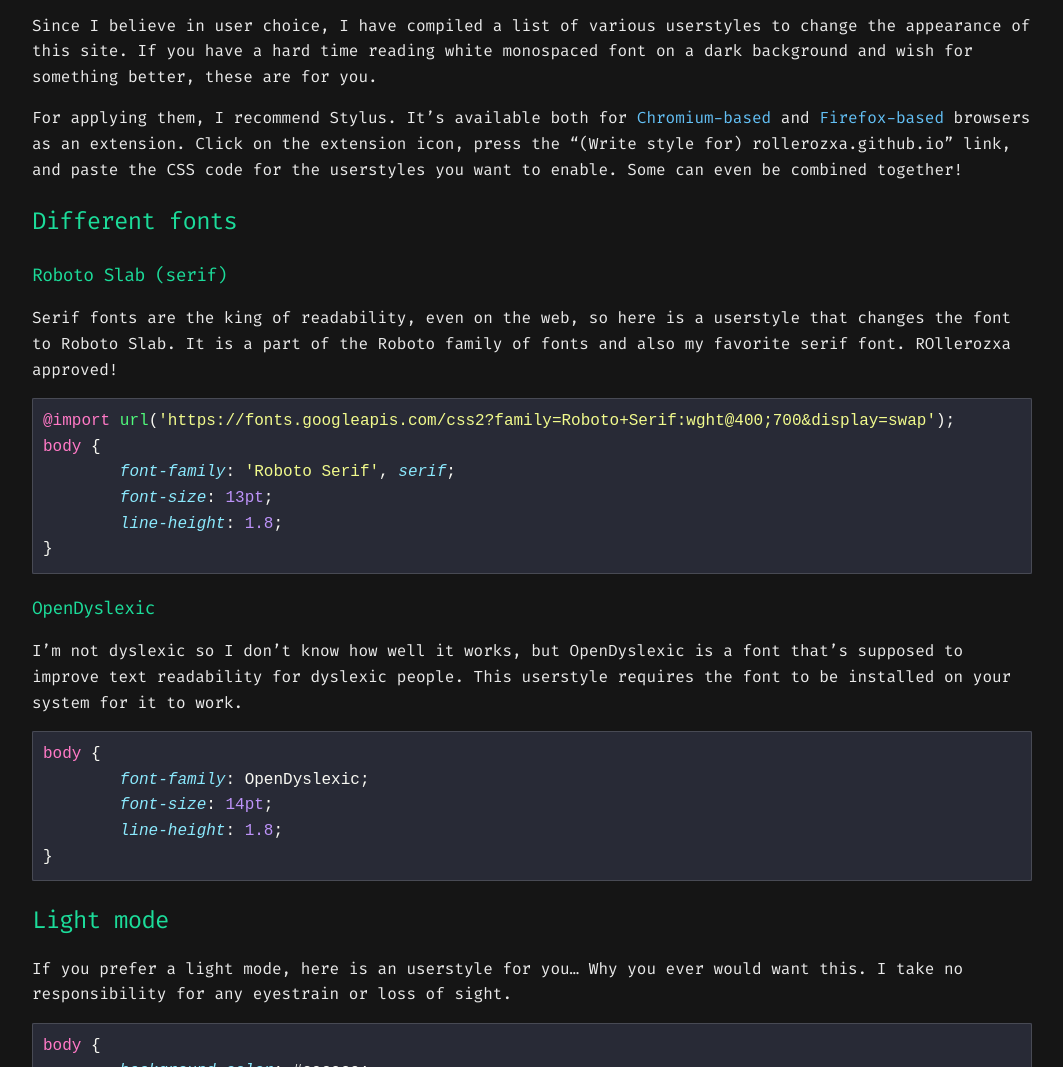
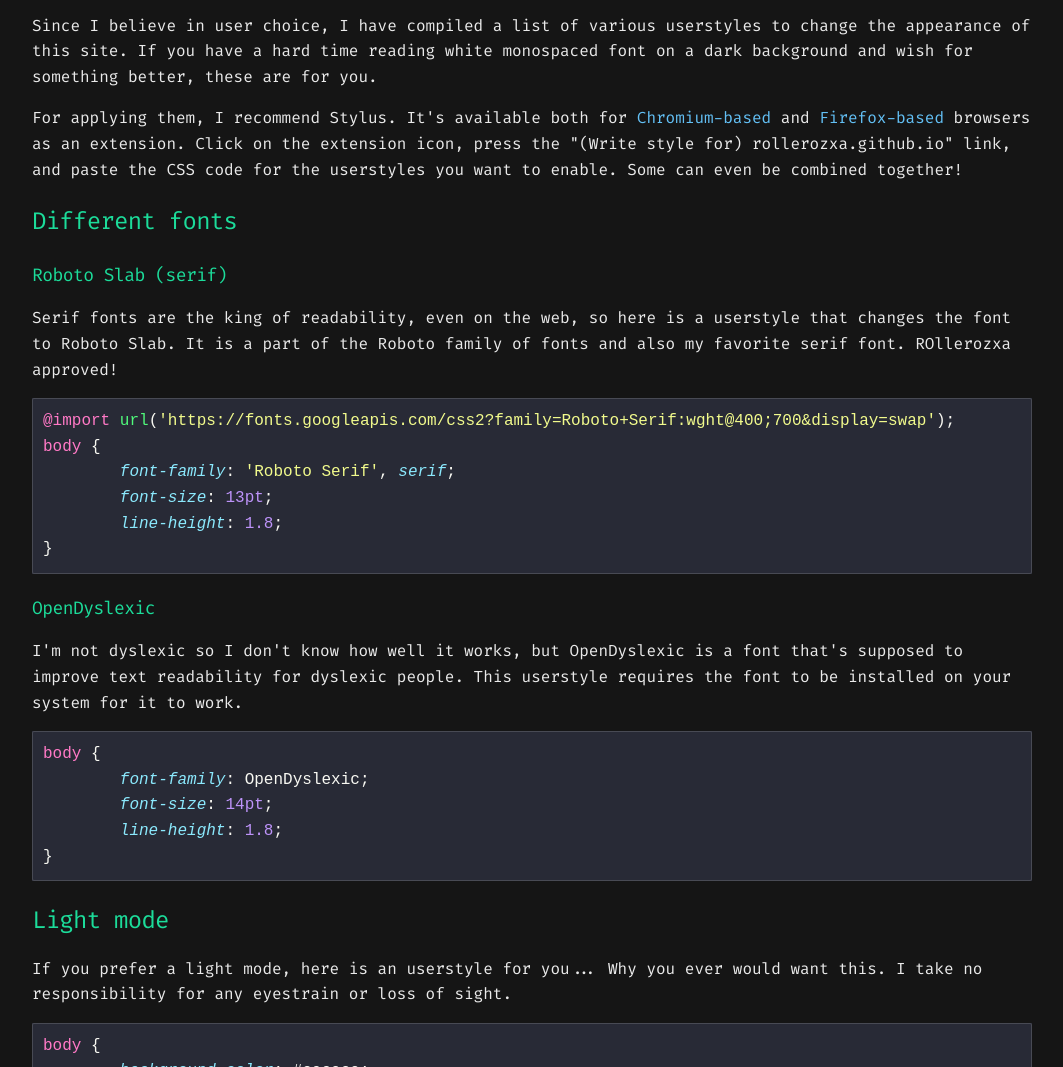
Before and after one commit to rollerozxa/voxelmanip.se, a Jekyll site: the page built from userstyles.md, in a window 1280 px wide. Shown: the part 162-1229 px from the top of the page, without its empty margins (108-1171 px from the left). Built offline with Jekyll 4.4.1, drawn with Linux system fonts in a browser that asks for light colours; some web fonts are replaced; part of the change alters nothing that is shown.

```diff
--- a/_config.yml
+++ b/_config.yml
@@ -17,6 +17,11 @@ sass:
   style: compressed
   sourcemap: never
 
+kramdown:
+  smart_quotes: ["apos", "apos", "quot", "quot"]
+  typographic_symbols:
+    hellip: "..."
+
 defaults:
   - scope:
       path: ""
```
